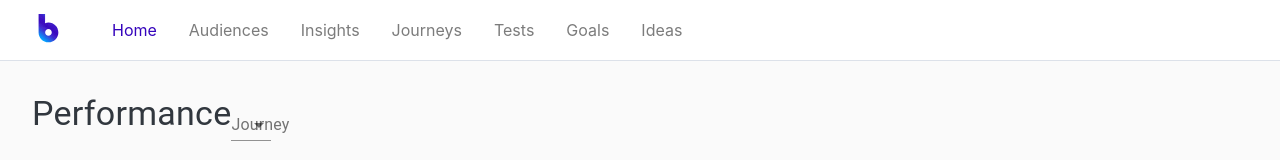
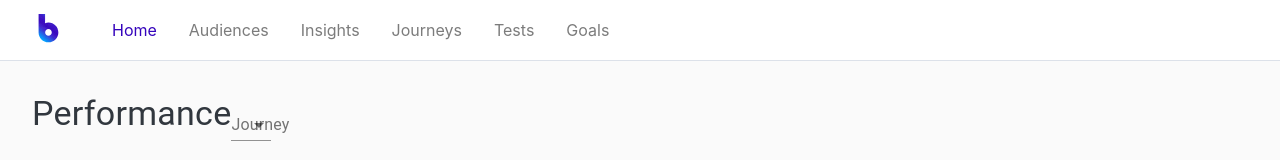
Before and after one commit to LButcher/personalization-accelerator, a React (Create React App) app: page / in a window 1280 px wide. Shown: the top 160 px of the page. Built offline with nearby package versions, Linux system fonts and the light colour scheme.

Commit message:
Removed ideas tab

```diff
--- a/src/components/NavBar.js
+++ b/src/components/NavBar.js
@@ -85,14 +85,6 @@ import {
             >
               Goals
             </Link>
-            <Link
-              id="IdeasLink"
-              to={"/Ideas"}
-              className="navLink"
-              onClick={this.handleClick}
-            >
-              Ideas
-            </Link>
           </Typography>
         </div>
       );
```
